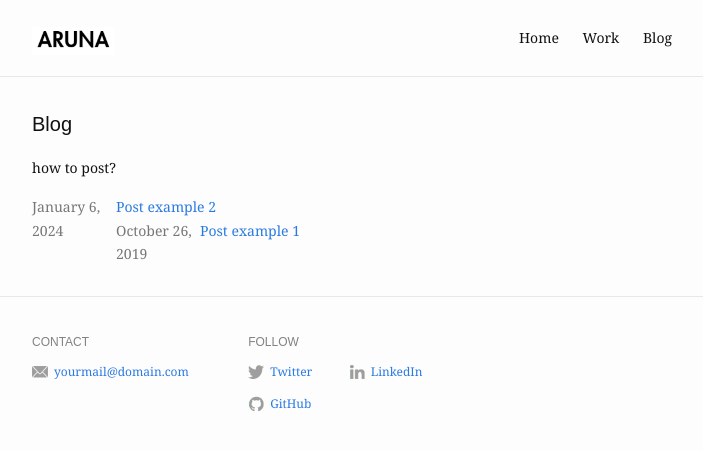
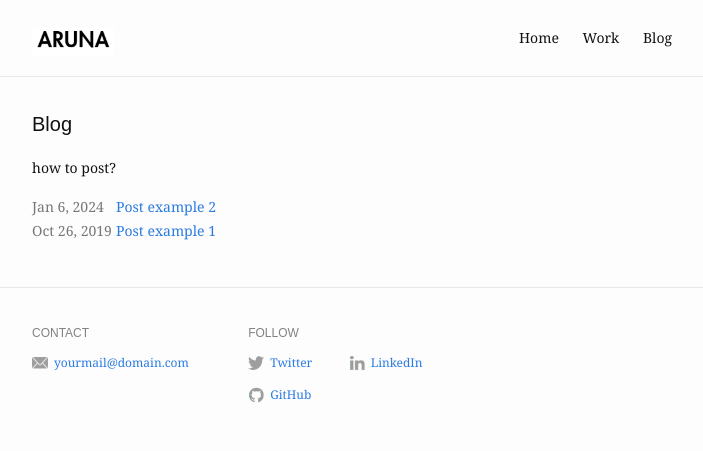
Before and after one commit to Aruna12/arunaarumugam, a Jekyll site: the page built from blog.md, in a window 1280 px wide. Shown: the top 451 px of the page, without its empty margins (288-991 px from the left). Built offline with Jekyll 4.4.1, drawn with Linux system fonts in a browser that asks for light colours.

Commit message:
Update blog.html

```diff
--- a/_layouts/blog.html
+++ b/_layouts/blog.html
@@ -15,7 +15,7 @@
             {% for post in site.posts %}
 
               {% if post.draft != true %}
-                <span class="blog-post-date">{{ post.date | date: "%B %-d, %Y" }}</span>
+                <span class="blog-post-date">{{ post.date | date: "%b %-d, %Y" }}</span>
                 <a href="{{ post.url | replace:".html","" | prepend: site.baseurl }}" class="blog-post-title">
                   {{ post.title }}
                 </a>
```
